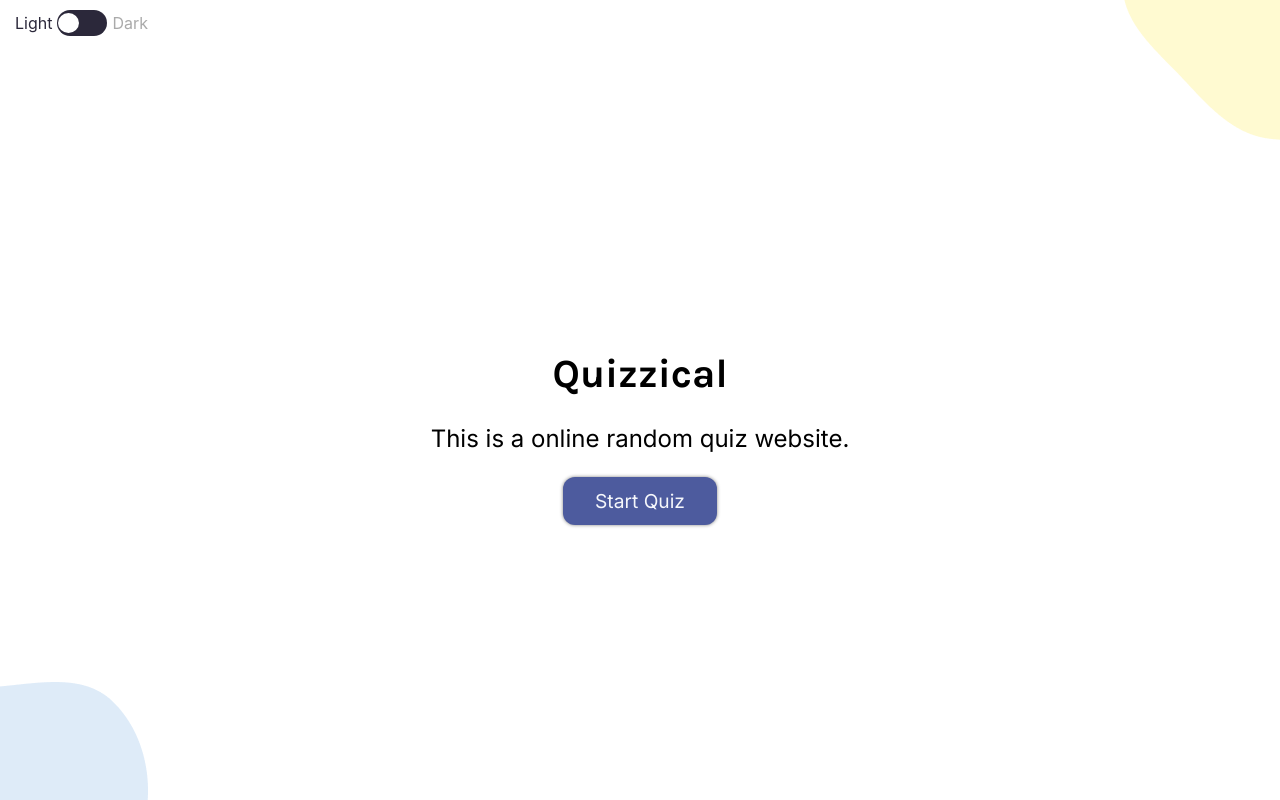
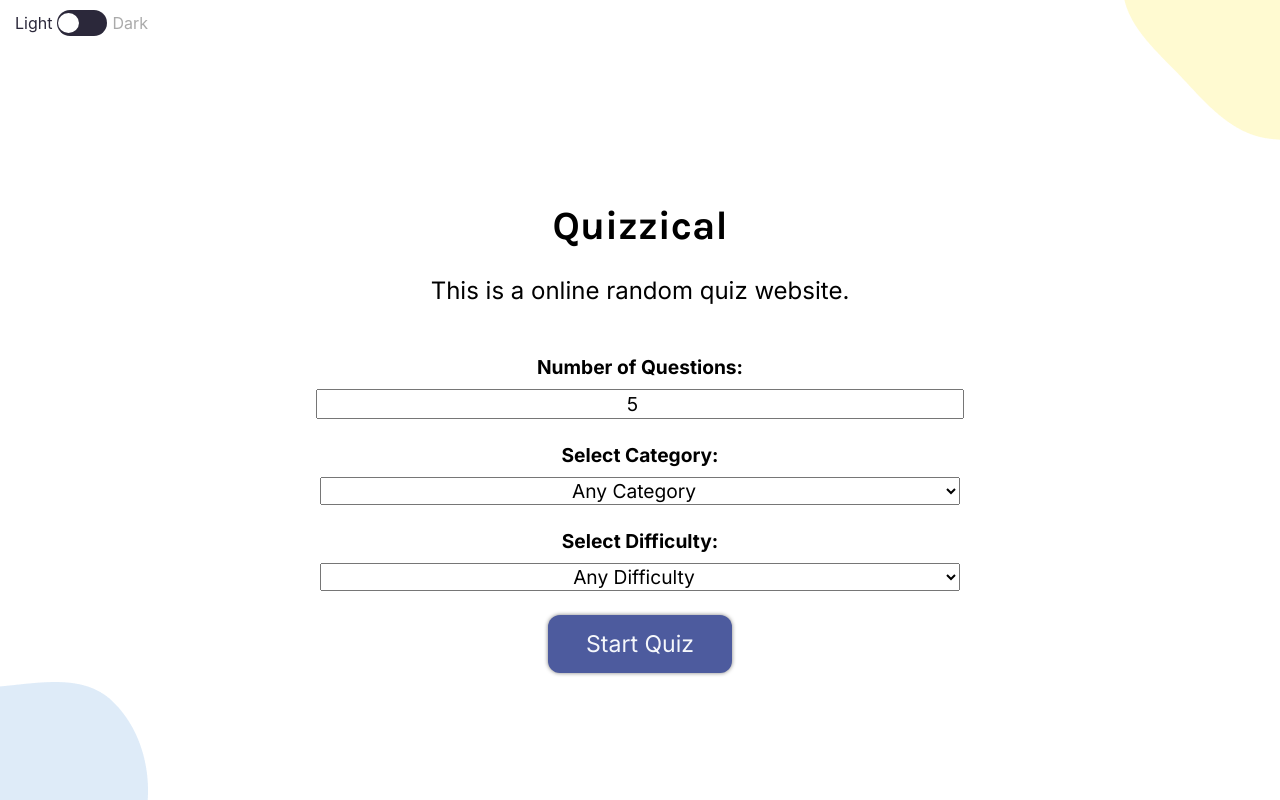
Before and after one commit to davidwuluetang/react-project-quizzical, a React (Create React App) app: page / in a window 1280 px wide. Built offline with nearby package versions, Linux system fonts and the light colour scheme; the HTML template or start-up script is replaced by a standard one.

Commit message:
Add form on HomePage

```diff
--- a/src/App.css
+++ b/src/App.css
@@ -252,3 +252,21 @@ hr {
 .dark .radio-input-container label:has(> input[type="radio"]:checked) {
     background-color: #99a5de;
 }
+
+.question-form {
+    margin-top: 50px;
+    font-family: "Inter", serif;
+    font-size: 1.2rem;
+    display: flex;
+    flex-direction: column;
+    align-items: center;
+    font-weight: bold;
+}
+
+.question-form input,select{
+    margin-top: 10px;
+    width: 50%;
+    font-family: "Inter", serif;
+    font-size: 1.2rem;
+    text-align: center;
+}
--- a/src/App.js
+++ b/src/App.js
@@ -7,14 +7,20 @@ import {
   Route,
 } from "react-router-dom"
 import StartPage from './Pages/StartPage';
+import { action as startPageAction } from './Pages/StartPage';
 import QuestionPage from './Pages/QuestionPage';
+import {loader as questionLoader} from './Pages/QuestionPage'
 import Layout from './Components/Layout';
 import Error from './Components/Error';
-import {loader as questionLoader} from './Pages/QuestionPage'
 
 const router = createBrowserRouter(createRoutesFromElements(
   <Route path="/" element={<Layout />}>
-    <Route index element={<StartPage />}/>
+    <Route
+      index
+      element={<StartPage />}
+      errorElement={<Error />}
+      action={startPageAction}
+    />
     <Route
       path="question"
       element={<QuestionPage />}
--- a/src/Components/Error.js
+++ b/src/Components/Error.js
@@ -3,10 +3,9 @@ import { useRouteError } from "react-router-dom"
 
 export default function Error() {
     const error = useRouteError()
-    console.log(error)
     return (
         <>
-        <h2>Error - {error.status}: {error.statusText}</h2>
+        <h2>Error occur - {error.name}: {error.message}</h2>
         </>
     )
 }
--- a/src/Pages/QuestionPage.js
+++ b/src/Pages/QuestionPage.js
@@ -8,21 +8,16 @@ import Question from "../Components/Question"
 import ConfettiEffect from "../Components/Confetti";
 import { fetchQuestions } from '../api';
 
-export async function loader(params) {
+export async function loader({request}) {
+    const queryString = new URL(request.url).searchParams.toString()
     try {
-        return await fetchQuestions()
+        return await fetchQuestions(queryString)
     } catch(err) {
-        if(err.status === 429) {
+        if(err.status === 429)
             throw {
-                status: err.status,
-                statusText: "Too many requests, please wait for a couple seconds and refresh your page."
+                name: err.status,
+                message: "Too many requests, please wait for a couple seconds and refresh your page."
             }
-        } else {
-            throw {
-                status: err.status,
-                statusText: "There is a unknown error."
-            }
-        }
     }
 }
 
--- a/src/Pages/StartPage.js
+++ b/src/Pages/StartPage.js
@@ -1,18 +1,86 @@
 import React from "react"
 import {
     useOutletContext,
-    useNavigate
+    Form,
+    redirect
 } from "react-router-dom"
+
+export async function action({request}) {
+    const formData = await request.formData()
+    if (formData.get("category") === "any")
+        formData.delete("category")
+    if(formData.get("difficulty") === "any")
+        formData.delete("difficulty")
+    const queryString = new URLSearchParams(formData).toString()
+    return redirect(`question?${queryString}`)
+}
 
 export default function MainPage() {
     const {darkMode} = useOutletContext()
-    const navigate = useNavigate()
 
     return (
         <div className={`main-content main-page ${darkMode ? "dark" : ""}`}>
             <h1 id='Home-Page-Title'>Quizzical</h1>
             <p id='Home-Page-Description'>This is a online random quiz website.</p>
-            <button className="btn" onClick={() => navigate("/question")}>Start Quiz</button>
+            <Form
+                method="post"
+                className="question-form"
+            >
+                <label htmlFor="amount">Number of Questions:</label>
+                <input
+                    type="number"
+                    name="amount"
+                    id="amount"
+                    min="1"
+                    max="10"
+                    defaultValue="5"
+                />
+
+                <br></br>
+
+                <label htmlFor="category">Select Category: </label>
+                <select id="category" name="category">
+                    <option value="any">Any Category</option>
+                    <option value="9">General Knowledge</option>
+                    <option value="10">Entertainment: Books</option>
+                    <option value="11">Entertainment: Film</option>
+                    <option value="12">Entertainment: Music</option>
+                    <option value="13">Entertainment: Musicals &amp; Theatres</option>
+                    <option value="14">Entertainment: Television</option>
+                    <option value="15">Entertainment: Video Games</option>
+                    <option value="16">Entertainment: Board Games</option>
+                    <option value="17">Science &amp; Nature</option>
+                    <option value="18">Science: Computers</option>
+                    <option value="19">Science: Mathematics</option>
+                    <option value="20">Mythology</option>
+                    <option value="21">Sports</option>
+                    <option value="22">Geography</option>
+                    <option value="23">History</option>
+                    <option value="24">Politics</option>
+                    <option value="25">Art</option>
+                    <option value="26">Celebrities</option>
+                    <option value="27">Animals</option>
+                    <option value="28">Vehicles</option>
+                    <option value="29">Entertainment: Comics</option>
+                    <option value="30">Science: Gadgets</option>
+                    <option value="31">Entertainment: Japanese Anime &amp; Manga</option>
+                    <option value="32">Entertainment: Cartoon &amp; Animations</option>
+                </select>
+
+                <br></br>
+
+                <label htmlFor="difficulty">Select Difficulty: </label>
+                <select id="difficulty" name="difficulty">
+                    <option value="any">Any Difficulty</option>
+                    <option value="easy">Easy</option>
+                    <option value="medium">Medium</option>
+                    <option value="hard">Hard</option>
+                </select>
+
+                <br></br>
+
+                <button className="btn">Start Quiz</button>
+            </Form>
         </div>
     )
 }
--- a/src/api.js
+++ b/src/api.js
@@ -1,9 +1,10 @@
 import {decode} from 'html-entities';
 import { shuffle } from './utils';
 
-export function fetchQuestions(params) {
+export function fetchQuestions(queryString) {
+
     return new Promise((resolve, reject) => {
-            fetch("https://opentdb.com/api.php?amount=5&category=18&difficulty=easy&type=multiple")
+            fetch(`https://opentdb.com/api.php?${queryString}&type=multiple`)
             .then(res => {
                 if(!res.ok)
                     reject(res)
```
Also changed, not shown: 1 other file (tests, documents, lock files or other folders).
